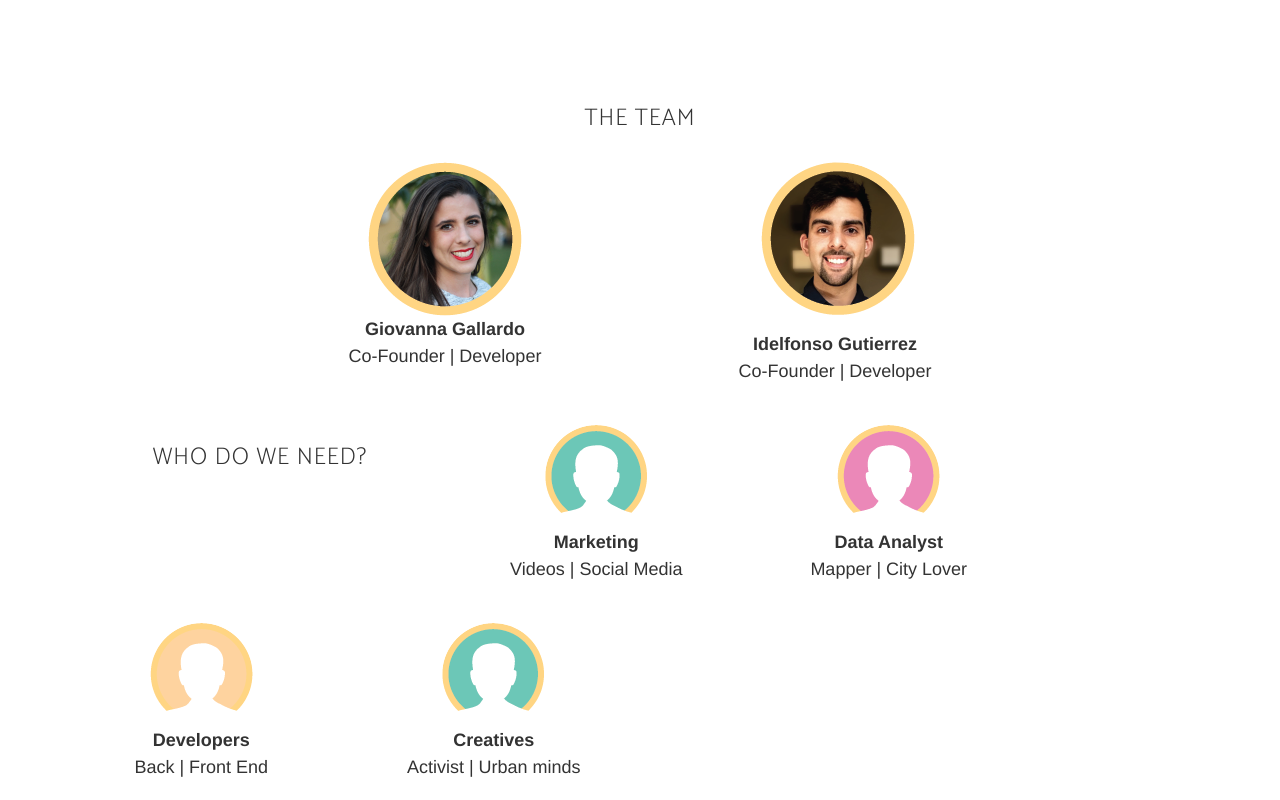
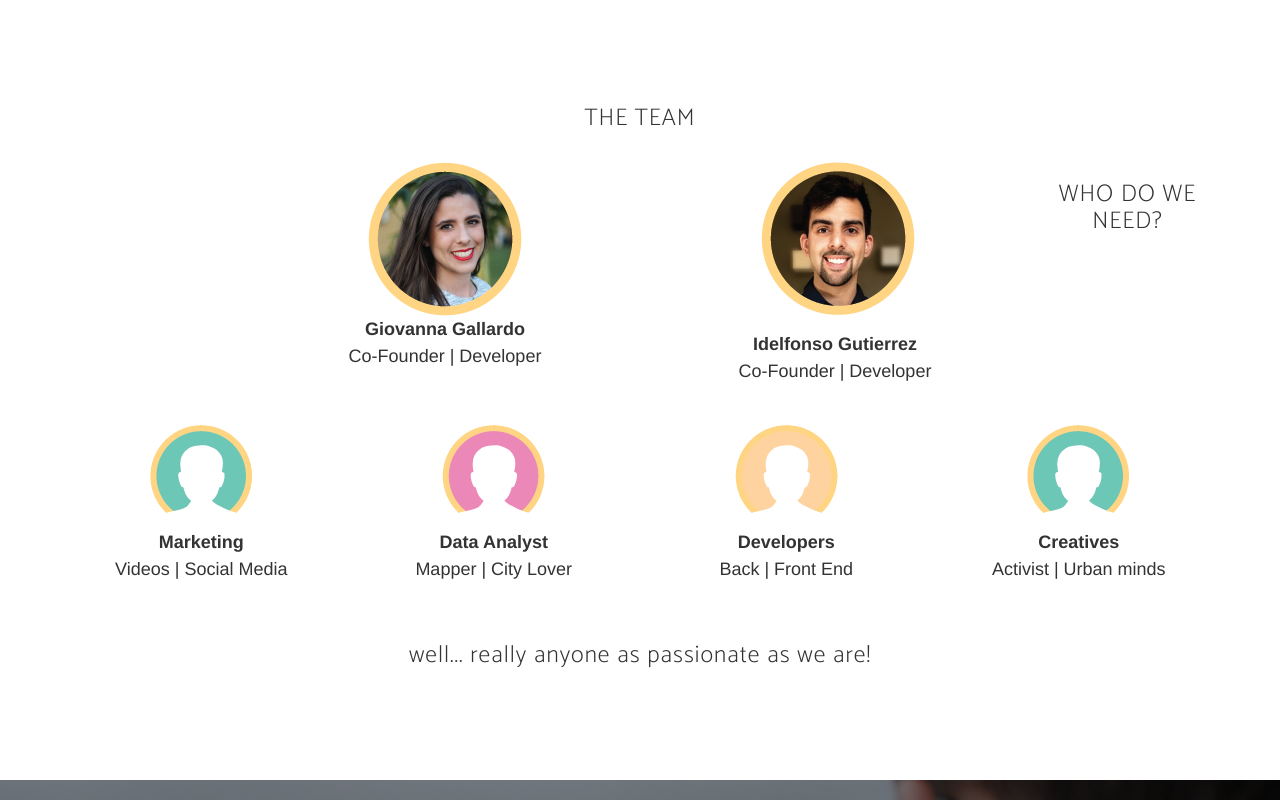
Before and after one commit to GiovannaG/giovannag.github.io, a website: page index.html in a window 1280 px wide. Shown: the part 2000-2800 px from the top of the page. Drawn offline with nearby package versions, Linux system fonts and the light colour scheme; a web font is replaced by a local one.

Commit message:
no message

```diff
--- a/index.html
+++ b/index.html
@@ -226,13 +226,11 @@
               <p><strong>Idelfonso Gutierrez</strong><br >Co-Founder | Developer</p><br>
             </div>
 
+            <div class="col-sm-2">
+            </div>
             <!-- Add subtitle for Who do we need -->
-            <div class="container text-center">
-            <div class="col-sm-4">
             <h3>WHO DO WE NEED?</h3>
 
-            <div class="col-sm-2">
-            </div>
           </div>
           <div class="row">
             <div class="col-sm-3">
```
